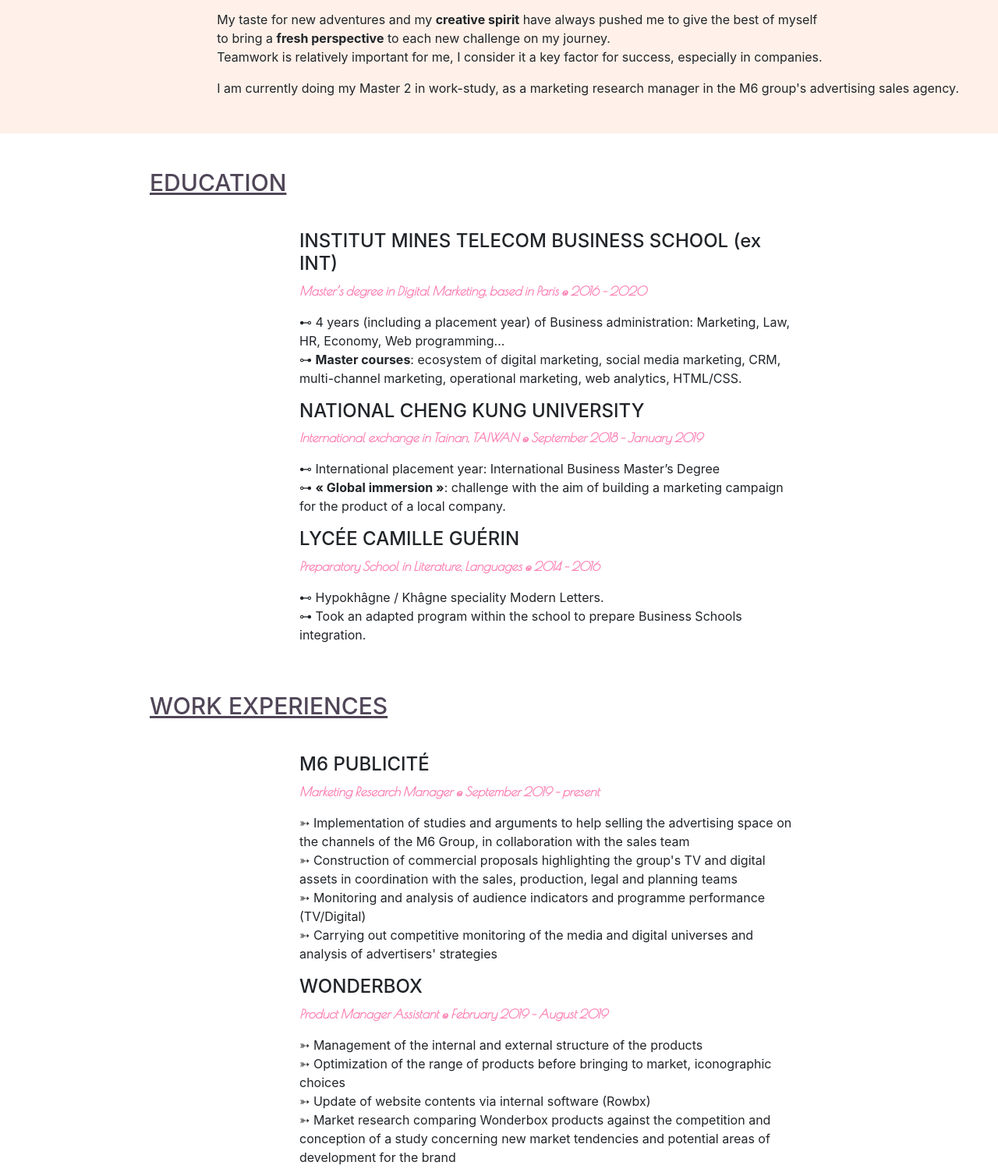
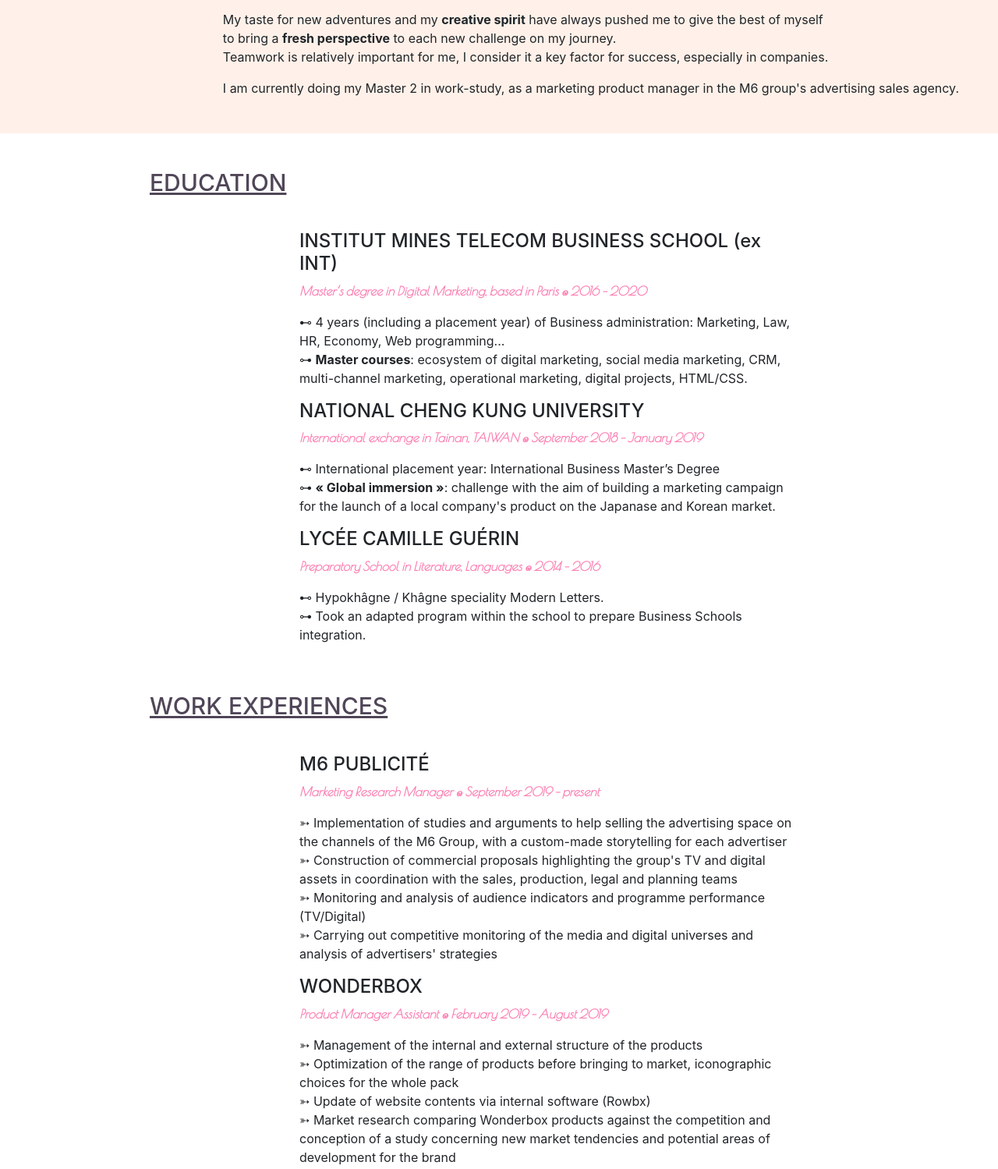
Before and after one commit to charlotte-grignon/charlottegrignoncv, a plain HTML site: page index.html in a window 1280 px wide. Shown: the part 1429-2928 px from the top of the page at 78% size. Drawn offline with nearby package versions, Linux system fonts and the light colour scheme; a script that the page names is missing; a web font is replaced by a local one.

Commit message:
Update index.html

```diff
--- a/index.html
+++ b/index.html
@@ -69,7 +69,7 @@
 				<p>I'm an aspiring <strong>marketing specialist. </strong> </p>
 				<p>My taste for <stong>new adventures</stong> and my <strong>creative spirit</strong> have always pushed me to give the best of myself <br> to bring a <strong>fresh perspective</strong> to each new challenge on my journey.<br>
 				Teamwork is relatively important for me, I consider it a key factor for success, especially in companies.</p>
-				<p>I am currently doing my Master 2 in work-study, as a marketing research manager in the M6 group's advertising sales agency.</p>
+				<p>I am currently doing my Master 2 in work-study, as a marketing product manager in the M6 group's advertising sales agency.</p>
 			</div>
 
 			<div class="download">
@@ -93,14 +93,14 @@
 					<p>Master’s degree in Digital Marketing, based in Paris ๑ 2016 - 2020</p>
 				</div>
 			<p>⊷ 4 years (including a placement year) of Business administration: Marketing, Law, HR, Economy, Web programming... <br>
-			⊶ <strong>Master courses</strong>: ecosystem of digital marketing, social media marketing, CRM, multi-channel marketing, operational marketing, web analytics, HTML/CSS.</p>
+			⊶ <strong>Master courses</strong>: ecosystem of digital marketing, social media marketing, CRM, multi-channel marketing, operational marketing, digital projects, HTML/CSS.</p>
 
 			<h4>NATIONAL CHENG KUNG UNIVERSITY</h4>
 				<div class="details-in-pink">
 					<p>International exchange in Tainan, TAIWAN ๑ September 2018 - January 2019</p>
 				</div>
 			<p>⊷ International placement year: International Business Master’s Degree <br>
-			⊶ <strong>« Global immersion »</strong>: challenge with the aim of building a marketing campaign for the product of a local company. </p>
+			⊶ <strong>« Global immersion »</strong>: challenge with the aim of building a marketing campaign for the launch of a local company's product on the Japanase and Korean market. </p>
 
 			<h4>LYCÉE CAMILLE GUÉRIN</h4>
 				<div class="details-in-pink">
@@ -118,7 +118,7 @@
 					<div class="details-in-pink">
 						<p>Marketing Research Manager  ๑  September 2019 - present</p>
 					</div>
-			<p>➳ Implementation of studies and arguments to help selling the advertising space on the channels of the M6 Group, in collaboration with the sales team<br>
+			<p>➳ Implementation of studies and arguments to help selling the advertising space on the channels of the M6 Group, with a custom-made storytelling for each advertiser<br>
 			➳ Construction of commercial proposals highlighting the group's TV and digital assets in coordination with the sales, production, legal and planning teams<br>
 			➳ Monitoring and analysis of audience indicators and programme performance (TV/Digital) <br>
 				➳ Carrying out competitive monitoring of the media and digital universes and analysis of advertisers' strategies</p>
@@ -128,7 +128,7 @@
 						<p>Product Manager Assistant ๑  February 2019 - August 2019</p>
 					</div>
 			<p>➳ Management of the internal and external structure of the products <br>
-			➳ Optimization of the range of products before bringing to market, iconographic choices<br>
+			➳ Optimization of the range of products before bringing to market, iconographic choices for the whole pack<br>
 			➳ Update of website contents via internal software (Rowbx)<br>
 			➳ Market research comparing Wonderbox products against the competition and conception of a study concerning new market tendencies and potential areas of development for the brand </p>
 
```
